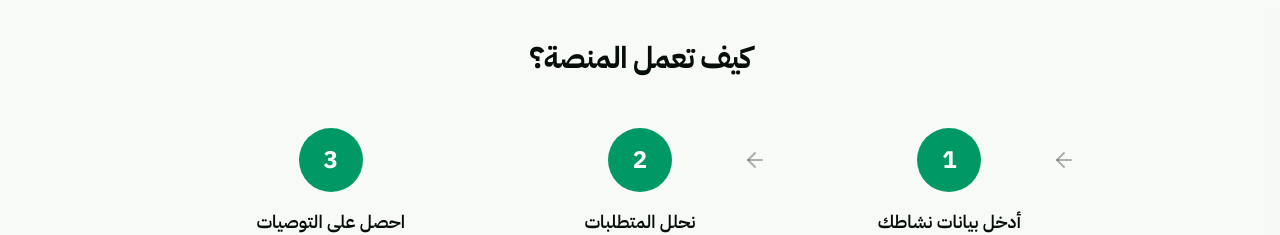
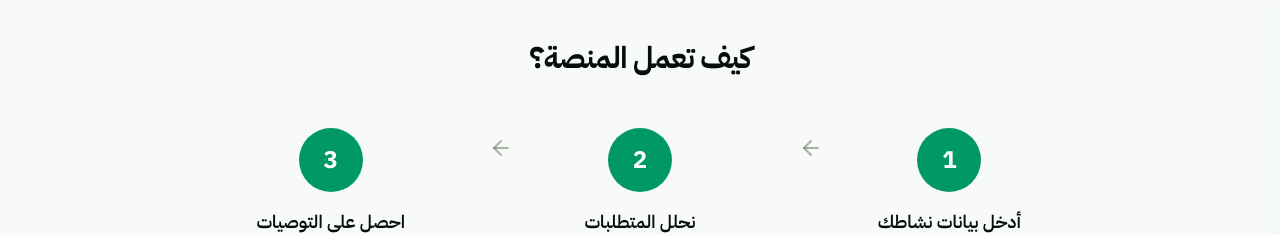
Before and after one commit to opthupsa-alt/pay-gate-optimizer-mvp, a Next.js app: page / in a window 1280 px wide. Shown: the part 1260-1495 px from the top of the page. Built offline with nearby package versions, Linux system fonts and the light colour scheme; no server answers.

Commit message:
fix: Correct arrow positioning for RTL in How It Works section
- Use inline styles for precise left/right positioning
- In RTL: arrow on left side (toward next step)
- In LTR: arrow on right side (toward next step)

```diff
--- a/app/page.tsx
+++ b/app/page.tsx
@@ -178,9 +178,20 @@ export default async function HomePage() {
                 </div>
                 <h3 className="mb-2 text-lg font-semibold">{step.title}</h3>
                 <p className="text-sm text-muted-foreground">{step.description}</p>
+                {/* Arrow between steps - appears AFTER current step toward next step */}
                 {index < 2 && (
-                  <div className={`absolute top-8 hidden -translate-y-1/2 md:block ${isRTL ? 'start-0 -translate-x-1/2' : 'end-0 translate-x-1/2'}`}>
-                    <Arrow className="mx-auto h-6 w-6 text-muted-foreground/50" />
+                  <div
+                    className="absolute top-8 hidden -translate-y-1/2 md:block"
+                    style={{
+                      // In RTL: arrow on LEFT side (toward next step which is on the left)
+                      // In LTR: arrow on RIGHT side (toward next step which is on the right)
+                      ...(isRTL
+                        ? { left: 0, transform: 'translate(-50%, -50%)' }
+                        : { right: 0, transform: 'translate(50%, -50%)' }
+                      )
+                    }}
+                  >
+                    <Arrow className="h-6 w-6 text-muted-foreground/50" />
                   </div>
                 )}
               </div>
```
